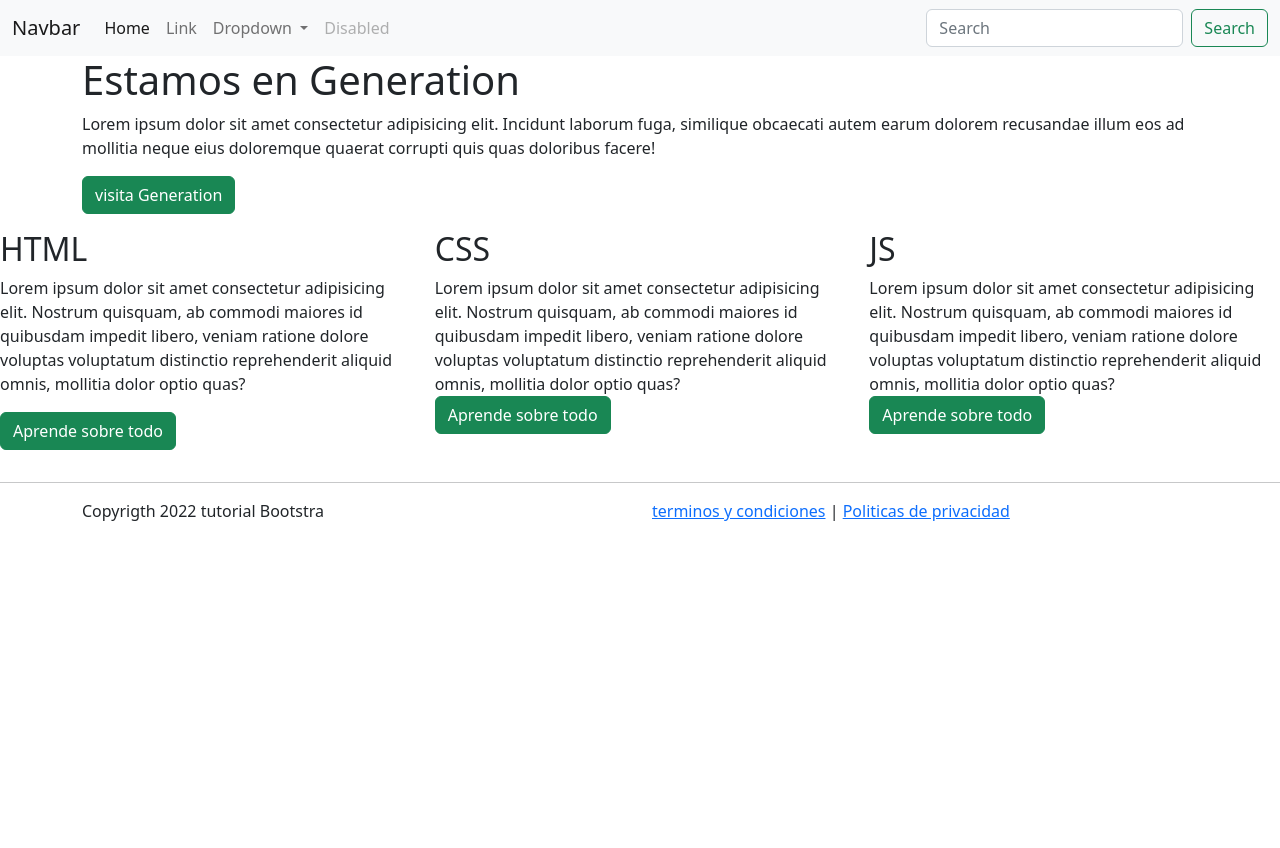
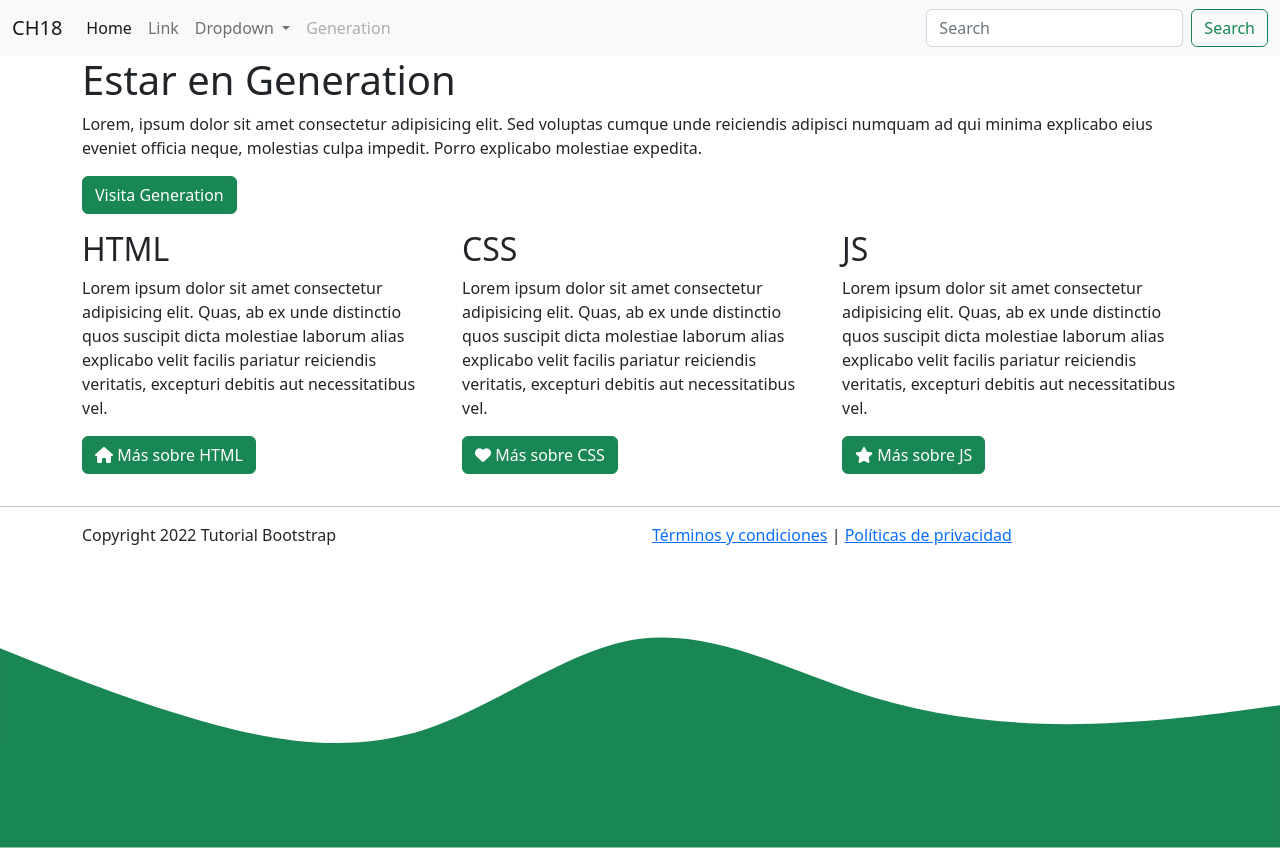
Before and after one commit to omarlnx/saoko, a plain HTML site: page index.html in a window 1280 px wide. Before the commit the page ends 800 px from the top, so only its background shows below. Drawn offline with Linux system fonts and the light colour scheme.

Commit message:
update proyecto saoko

```diff
--- a/index.html
+++ b/index.html
@@ -1,30 +1,28 @@
 <!DOCTYPE html>
 <html lang="es">
+
 <head>
     <meta charset="UTF-8" />
     <meta http-equiv="X-UA-Compatible" content="IE=edge" />
     <meta name="viewport" content="width=device-width, initial-scale=1.0" />
     <title>Plantilla</title>
-    <!-- css de bootstrap -->
+    <!-- CSS de bootstrap -->
     <link rel="stylesheet" href="./css/bootstrap.min.css" />
+    <!-- CSS font awesome -->
+    <link rel="stylesheet" href="https://cdnjs.cloudflare.com/ajax/libs/font-awesome/6.2.0/css/all.min.css">
+    <!-- CSS personalizado -->
     <link rel="stylesheet" href="style.css" />
+
 </head>
+
 <body>
-
-
-    <!-- mi nav bar -->
+    <!-- Navbar -->
     <nav class="navbar navbar-expand-lg bg-light">
         <div class="container-fluid">
-            <a class="navbar-brand" href="#">Navbar</a>
-            <button
-          class="navbar-toggler"
-          type="button"
-          data-bs-toggle="collapse"
-          data-bs-target="#navbarSupportedContent"
-          aria-controls="navbarSupportedContent"
-          aria-expanded="false"
-          aria-label="Toggle navigation"
-        >
+            <a class="navbar-brand" href="#">CH18</a>
+            <button class="navbar-toggler" type="button" data-bs-toggle="collapse"
+                data-bs-target="#navbarSupportedContent" aria-controls="navbarSupportedContent" aria-expanded="false"
+                aria-label="Toggle navigation">
                 <span class="navbar-toggler-icon"></span>
             </button>
             <div class="collapse navbar-collapse" id="navbarSupportedContent">
@@ -36,102 +34,90 @@
                         <a class="nav-link" href="#">Link</a>
                     </li>
                     <li class="nav-item dropdown">
-              <a
-                class="nav-link dropdown-toggle"
-                href="#"
-                role="button"
-                data-bs-toggle="dropdown"
-                aria-expanded="false"
-              >
+                        <a class="nav-link dropdown-toggle" href="#" role="button" data-bs-toggle="dropdown"
+                            aria-expanded="false">
                             Dropdown
                         </a>
                         <ul class="dropdown-menu">
-                <li><a class="dropdown-item" href="#">Action</a></li>
-                <li><a class="dropdown-item" href="#">Another action</a></li>
-                <li><hr class="dropdown-divider" /></li>
-                <li>
-                  <a class="dropdown-item" href="#">Something else here</a>
-                </li>
+                            <li><a class="dropdown-item" href="#">Música</a></li>
+                            <li><a class="dropdown-item" href="#">Fotos</a></li>
+                            <!-- <li><hr class="dropdown-divider"></li> -->
+                            <li><a class="dropdown-item" href="#">Recuerdos</a></li>
                         </ul>
                     </li>
                     <li class="nav-item">
-              <a class="nav-link disabled">Disabled</a>
+                        <a class="nav-link disabled" href="#">Generation</a>
                     </li>
                 </ul>
                 <form class="d-flex" role="search">
-            <input
-              class="form-control me-2"
-              type="search"
-              placeholder="Search"
-              aria-label="Search"
-            />
+                    <input class="form-control me-2" type="search" placeholder="Search" aria-label="Search" />
                     <button class="btn btn-outline-success" type="submit">
                         Search
                     </button>
                 </form>
             </div>
+        </div>
     </nav>
-    </div>
-
+    <!-- Descripción -->
     <div class="container">
+        <!-- Descripción Generation -->
         <div class="row">
-        <div>
-          <h1>Estamos en Generation</h1>
+            <div class="col">
+                <h1>Estar en Generation</h1>
                 <p>
-            Lorem ipsum dolor sit amet consectetur adipisicing elit. Incidunt
-            laborum  fuga, similique obcaecati autem earum dolorem recusandae
-            illum eos ad mollitia neque eius doloremque quaerat corrupti quis
-            quas doloribus facere!
+                    Lorem, ipsum dolor sit amet consectetur adipisicing elit. Sed
+                    voluptas cumque unde reiciendis adipisci numquam ad qui minima
+                    explicabo eius eveniet officia neque, molestias culpa impedit. Porro
+                    explicabo molestiae expedita.
                 </p>
                 <p>
-            <a href="http://mexico.generation.org"
-            target="_blank"
-            class="btn btn-success">
-              visita Generation</a>
+                    <a href="https://mexico.generation.org/" target="_blank" class="btn btn-success">Visita
+                        Generation</a>
                 </p>
             </div>
         </div>
-    </div>
-    <div>
-        <row>
-            <!-- descricion html -->
+        <!-- Descripción HTML, CSS, JS -->
         <div class="row">
             <div class="col-md-4">
                 <h2>HTML</h2>
-                    <p>Lorem ipsum dolor sit amet consectetur adipisicing elit. Nostrum quisquam, ab commodi maiores id quibusdam impedit libero, veniam ratione dolore voluptas voluptatum distinctio reprehenderit aliquid omnis, mollitia dolor optio quas?</p>
-                    <p><a href="google.com" class="btn btn-success" target="_blank" ><i class="fa-sor"></i> Aprende sobre todo</a></p>
-
+                <p>Lorem ipsum dolor sit amet consectetur adipisicing elit. Quas, ab ex unde distinctio quos suscipit dicta molestiae laborum alias explicabo velit facilis pariatur reiciendis veritatis, excepturi debitis aut necessitatibus vel.</p>
+                <p><a href="https://developer.mozilla.org/es/docs/Web/HTML" target="_blank" class="btn btn-success"><i class="fa fa-home"></i> Más sobre HTML</a> </p>
             </div>
             <div class="col-md-4">
                 <h2>CSS</h2>
-                    <p>Lorem ipsum dolor sit amet consectetur adipisicing elit. Nostrum quisquam, ab commodi maiores id quibusdam impedit libero, veniam ratione dolore voluptas voluptatum distinctio reprehenderit aliquid omnis, mollitia dolor optio quas?
-                    <a href="google.com" class="btn btn-success" target="_blank">Aprende sobre todo</a></p>
-
+                <p>Lorem ipsum dolor sit amet consectetur adipisicing elit. Quas, ab ex unde distinctio quos suscipit dicta molestiae laborum alias explicabo velit facilis pariatur reiciendis veritatis, excepturi debitis aut necessitatibus vel.</p>
+                <p><a href="https://developer.mozilla.org/en-US/docs/Web/CSS" target="_blank" class="btn btn-success"><i class="fa-solid fa-heart"></i> Más sobre CSS</a></p>
             </div>
-                <div class="col-md-4"><h2>JS</h2>
-                    <p>Lorem ipsum dolor sit amet consectetur adipisicing elit. Nostrum quisquam, ab commodi maiores id quibusdam impedit libero, veniam ratione dolore voluptas voluptatum distinctio reprehenderit aliquid omnis, mollitia dolor optio quas?
-                    <a href="google.com" class="btn btn-success" target="_blank">Aprende sobre todo</a></p>
+            <div class="col-md-4">
+                <h2>JS</h2>
+                <p>Lorem ipsum dolor sit amet consectetur adipisicing elit. Quas, ab ex unde distinctio quos suscipit dicta molestiae laborum alias explicabo velit facilis pariatur reiciendis veritatis, excepturi debitis aut necessitatibus vel.</p>
+                <p>
+                    <a href="https://developer.mozilla.org/en-US/docs/Web/JavaScript"
+                    target="_blank"
+                    class="btn btn-success">
+                        <i class="fa-solid fa-star"></i> Más sobre JS</a></p>
             </div>
         </div>
-        </row>
     </div>
-
     <hr>
-<!-- Pie de pagina -->
+    <!-- Pié de página -->
     <footer class="container">
         <div class="row">
             <div class="col-md-6">
-            <p>Copyrigth 2022 tutorial Bootstra</p>
+                <p>Copyright 2022 Tutorial Bootstrap</p>
             </div>
             <div class="col-md-6">
-            <a href="#" target="_blank">terminos y condiciones</a>
-            <span> |</span>
-            <a href="#" target="_blank">Politicas de privacidad</a>
-
+                <a href="#" target="_blank" >Términos y condiciones</a>
+                <span> | </span>
+                <a href="#" target="_blank" >Políticas de privacidad</a>
             </div>
         </div>
     </footer>
+    <!-- Ola -->
+    <svg xmlns="http://www.w3.org/2000/svg" viewBox="0 0 1440 320"><path fill="#198754" fill-opacity="1" d="M0,96L40,112C80,128,160,160,240,181.3C320,203,400,213,480,186.7C560,160,640,96,720,85.3C800,75,880,117,960,144C1040,171,1120,181,1200,181.3C1280,181,1360,171,1400,165.3L1440,160L1440,320L1400,320C1360,320,1280,320,1200,320C1120,320,1040,320,960,320C880,320,800,320,720,320C640,320,560,320,480,320C400,320,320,320,240,320C160,320,80,320,40,320L0,320Z"></path></svg>
 
+    <!-- JS de bootstrap -->
     <script src="./js/bootstrap.bundle.min.js"></script>
 </body>
+
 </html>
```
Lines whose indentation alone changed are shown as unchanged.
